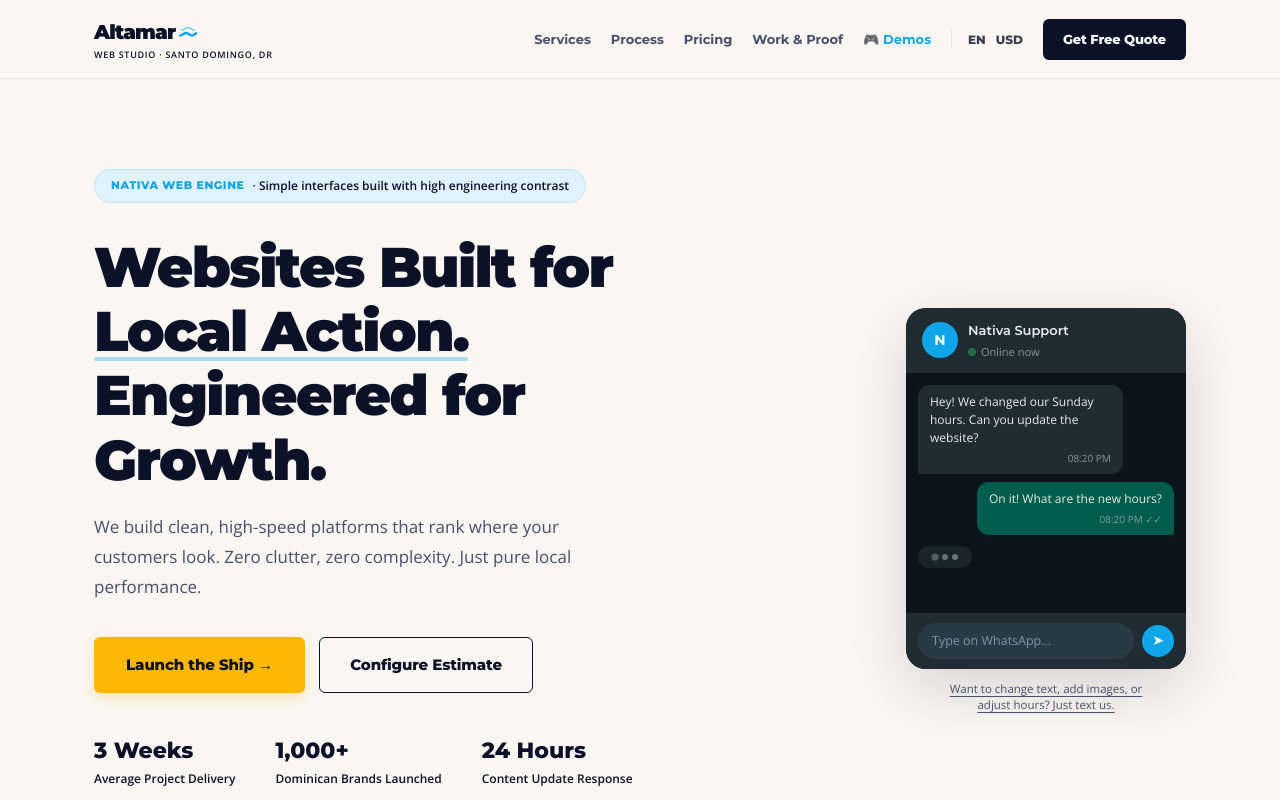
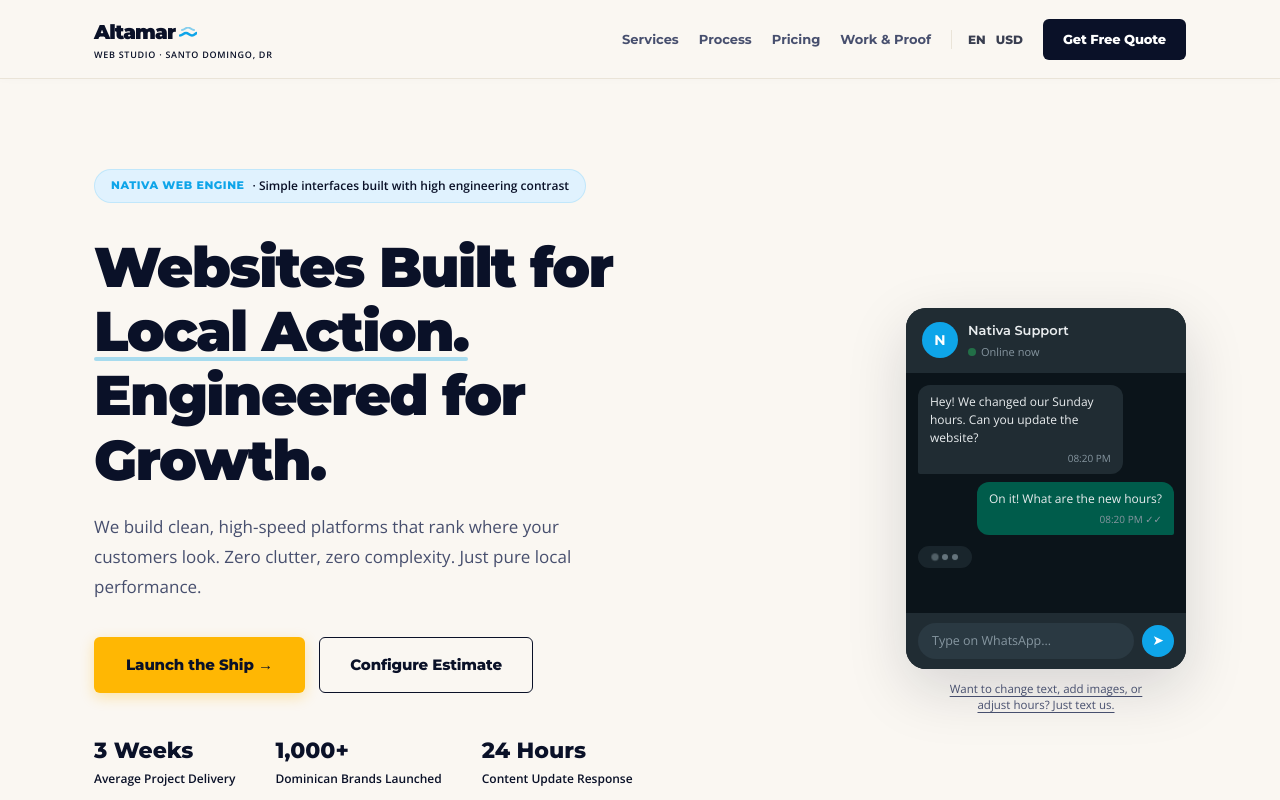
Before and after one commit to tenebrsx/nativawebst, a Next.js app: page / in a window 1280 px wide. Shown: the top 800 px of the page. Built offline with nearby package versions, Linux system fonts and the light colour scheme; no server answers.

Commit message:
fix: remove Demos tab from main homepage header

```diff
--- a/src/app/page.tsx
+++ b/src/app/page.tsx
@@ -65,9 +65,6 @@
             </a>
             <a href="/portfolio" className="nav-link-desktop" style={{ fontSize: "13px", fontWeight: 700, color: "var(--muted)", fontFamily: "var(--font-head)" }}>
               {dict.nav.portfolio}
-            </a>
-            <a href="/demos" className="nav-link-desktop" style={{ fontSize: "13px", fontWeight: 700, color: "var(--coral-blue)", fontFamily: "var(--font-head)" }}>
-              🎮 Demos
             </a>
 
             {/* Language & Currency Controls */}
```
